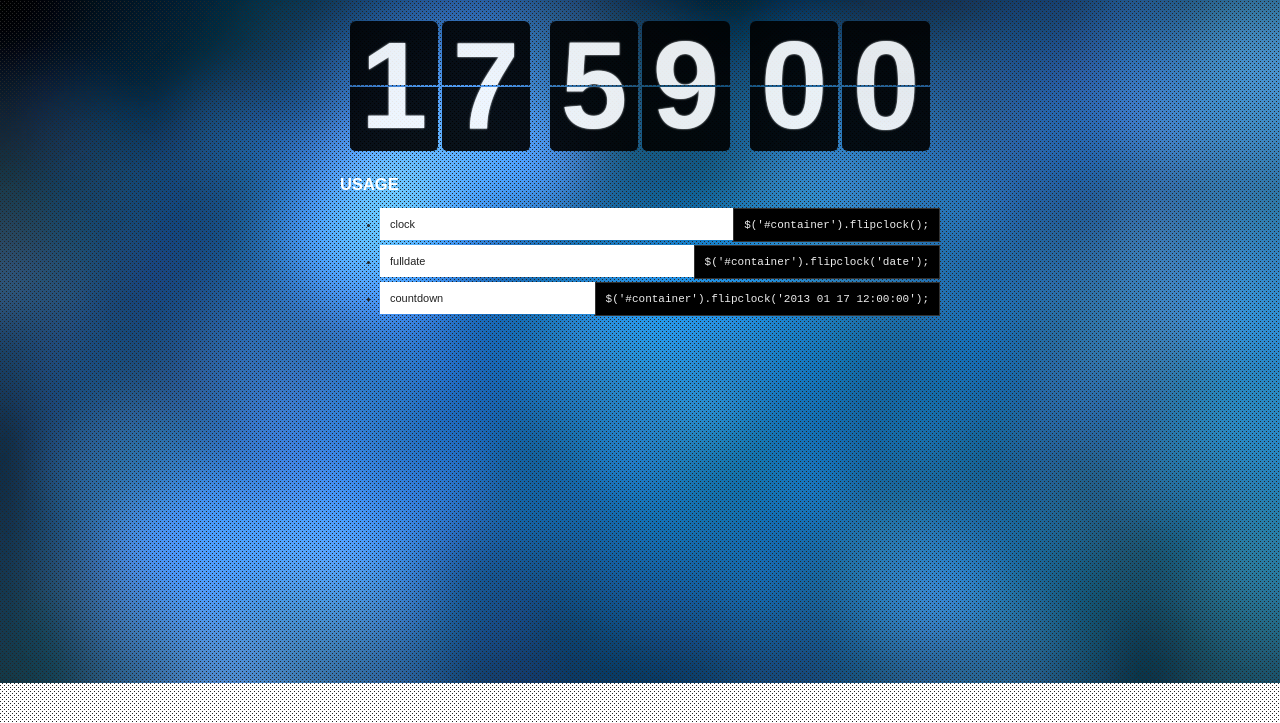
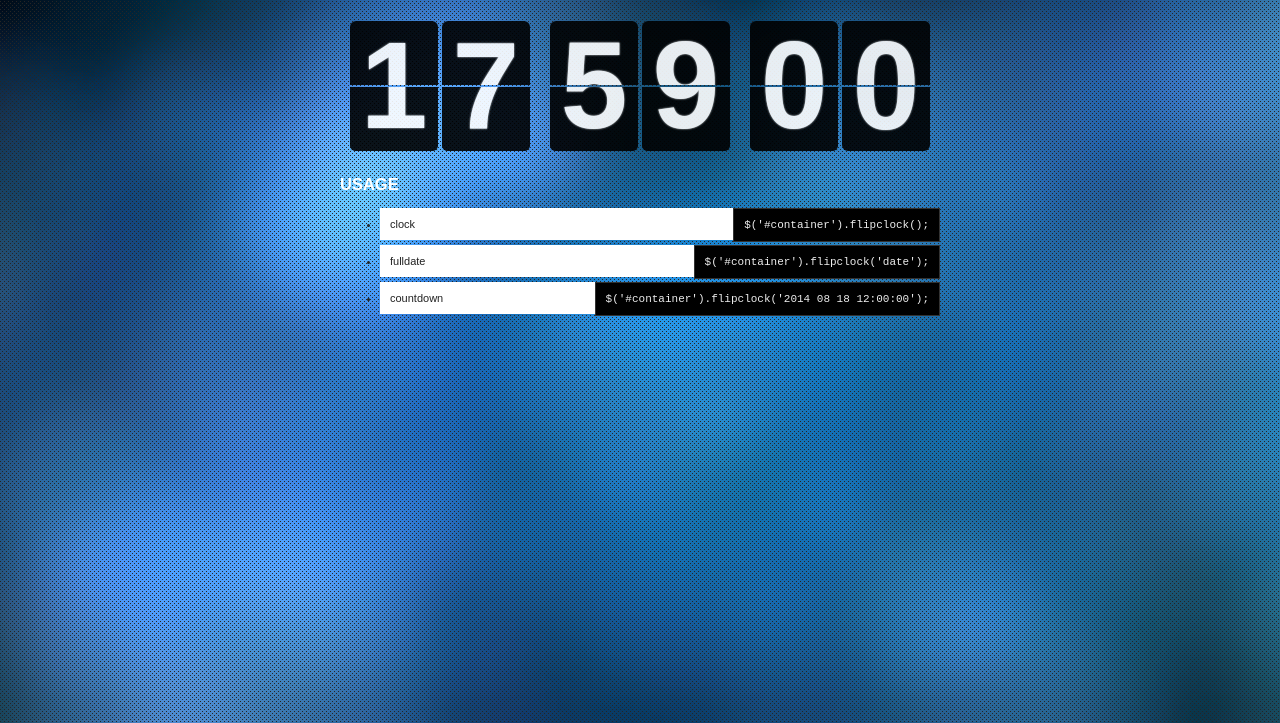
Before and after one commit to goker-dev/flipclock, a plain HTML site: page index.html in a window 1280 px wide. Shown: the part 77-800 px from the top of the page. Drawn offline with Linux system fonts and the light colour scheme.

Commit message:
countdown bug fixed

```diff
--- a/css/main.css
+++ b/css/main.css
@@ -1,6 +1,7 @@
 html, body {
     margin: 0;
     padding:0;
+    width: 100%;
     height: 100%;
 }
 #mask {
@@ -12,22 +13,14 @@ html, body {
     background-image: url('mask.png');
     z-index: 2;
 }
-#bg {
-    position: absolute;
-    top: 0;
-    left: 0;
-    width: 100%;
-    height: 100%;
-    background-image: url('background.jpg');
-    background-position: center center;
-    background-repeat: no-repeat;
-    background-size: 100%;
-    z-index: 1;
-}
 body {
     color: #fff;
     font: 11px/normal sans-serif;
     overflow-x: hidden;
+    background-image: url('background.jpg');
+    background-position: center center;
+    background-repeat: no-repeat;
+    background-size: cover;
 }
 .clearfix {
     clear: both;
--- a/index.html
+++ b/index.html
@@ -7,7 +7,6 @@
         <link rel="stylesheet" href="css/main.css" />
     </head>
     <body>
-        <div id="bg">
         <div id="mask">
             <div id="page">
                 <h1>flipclock</h1>
@@ -28,12 +27,11 @@
                     </li>
                     <li>
                         countdown
-                            <code>$('#container').flipclock('2013 01 17 12:00:00');</code>
+                        <code>$('#container').flipclock('2014 08 18 12:00:00');</code>
                     </li>
                 </ul>
 
 
-                </div>
             </div>
         </div>
         <link rel="stylesheet" href="js/plugins/flipclock/flipclock.css" />
```
Also changed, not shown: js/plugins/flipclock/flipclock.js. Lines whose indentation alone changed are shown as unchanged.
